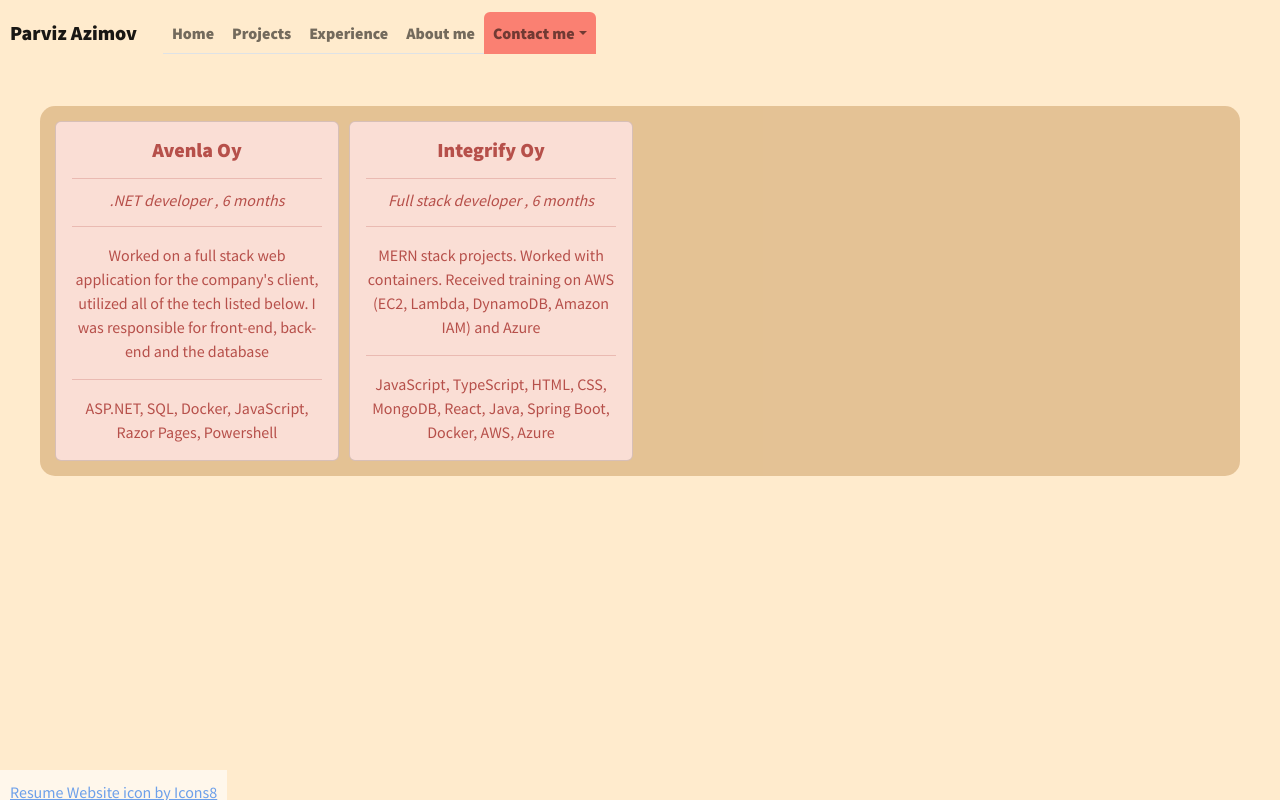
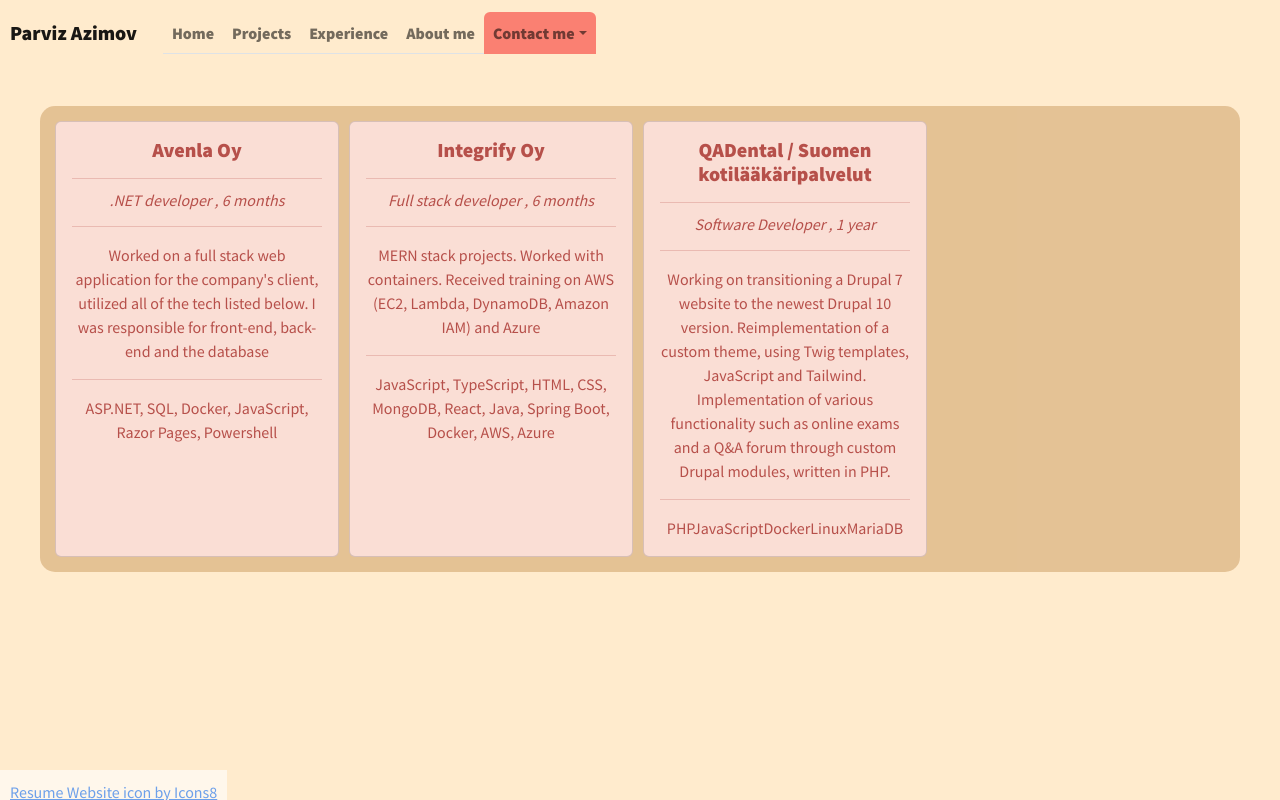
Before and after one commit to AzimovParviz/portfolio, a React (Create React App) app: page /experience in a window 1280 px wide. Built offline with nearby package versions, Linux system fonts and the light colour scheme.

Commit message:
added new skills and job experience

```diff
--- a/src/pages/Experience.tsx
+++ b/src/pages/Experience.tsx
@@ -36,6 +36,19 @@
       "AWS, ",
       "Azure",
     ],
+  },
+  {
+	  company: "QADental / Suomen kotilääkäripalvelut",
+	  title: "Software Developer",
+	  duration: "1 year",
+	  description: "Working on transitioning a Drupal 7 website to the newest Drupal 10 version. Reimplementation of a custom theme, using Twig templates, JavaScript and Tailwind. Implementation of various functionality such as online exams and a Q&A forum through custom Drupal modules, written in PHP.",
+	  tech: [
+		  "PHP",
+		  "JavaScript",
+		  "Docker",
+		  "Linux",
+		  "MariaDB"
+	  ],
   },
 ];
 
--- a/src/pages/Skills.tsx
+++ b/src/pages/Skills.tsx
@@ -5,6 +5,7 @@
       <h4>Full stack developer</h4>
       <article>
         <p>JavaScript/TypeScript</p>
+	  	<p>PHP</p>
         <p>React + Material-UI</p>
         <p>Node.js/ASP.NET/Spring Boot</p>
         <p>SQL/MongoDB</p>
@@ -14,6 +15,7 @@
       <div id="skills-details">
         <article>
           <p>Express.js, API design</p>
+		  <p>Drupal websites (module development, custom themes, migration)</p>
           <p>Unit testing</p>
           <p>Hooks, state management (Redux, Redux-toolkit)</p>
           <p>Frontend styling (CSS, Material-UI, Bootstrap)</p>
```
